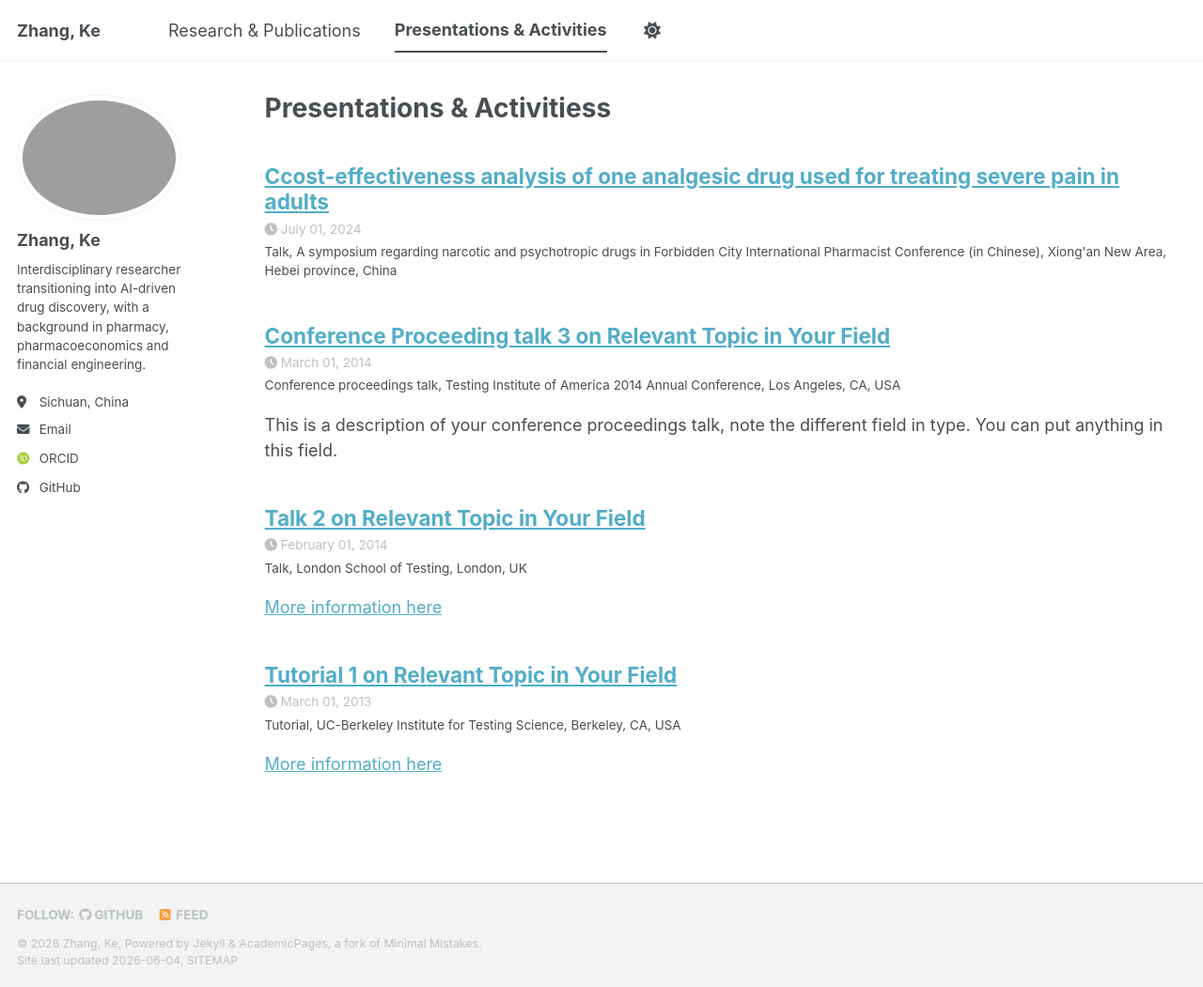
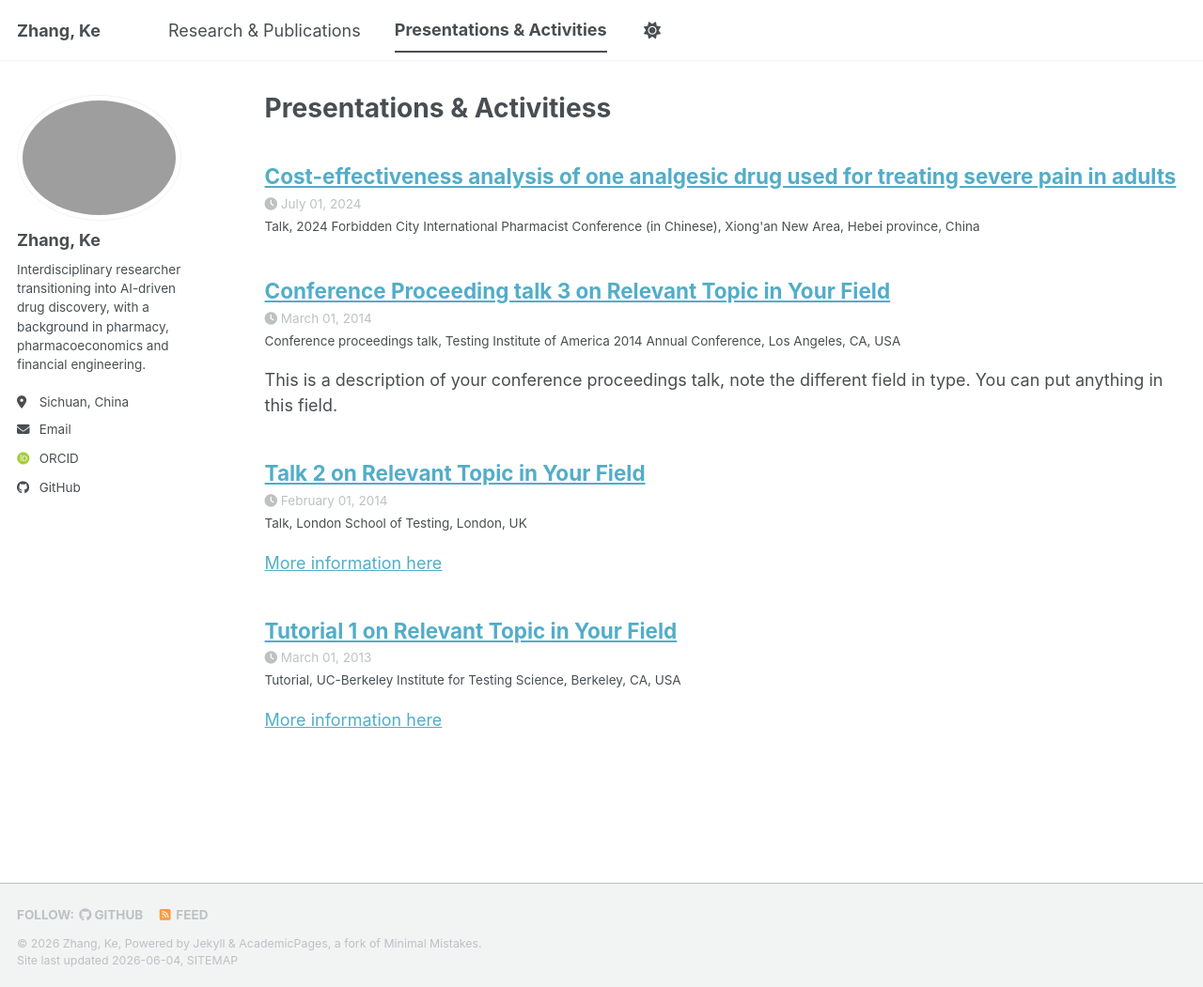
Before and after one commit to Zhangke123jimu/Zhangke123jimu.github.io, a Jekyll site: the page built from _pages/talks.html, in a window 1280 px wide and 1051 px high. Shown: the whole window at 94% size. Built offline with Jekyll 4.4.1, drawn with Linux system fonts in a browser that asks for light colours; some web fonts are replaced; a script bundle is joined from its source files by our own code; library files that are not in the unit come from our copies.

Commit message:
Update 2024-07-talk.md

```diff
--- a/_talks/2024-07-talk.md
+++ b/_talks/2024-07-talk.md
@@ -1,9 +1,9 @@
 ---
-title: "Ccost-effectiveness analysis of one analgesic drug used for treating severe pain in adults"
+title: "Cost-effectiveness analysis of one analgesic drug used for treating severe pain in adults"
 collection: talks
 type: "Talk"
 permalink: /talks/2024-07-talk
-venue: "A symposium regarding narcotic and psychotropic drugs in Forbidden City International Pharmacist Conference (in Chinese)"
+venue: "2024 Forbidden City International Pharmacist Conference (in Chinese)"
 date: 2024-07-01
 location: "Xiong'an New Area, Hebei province, China"
 ---
```
